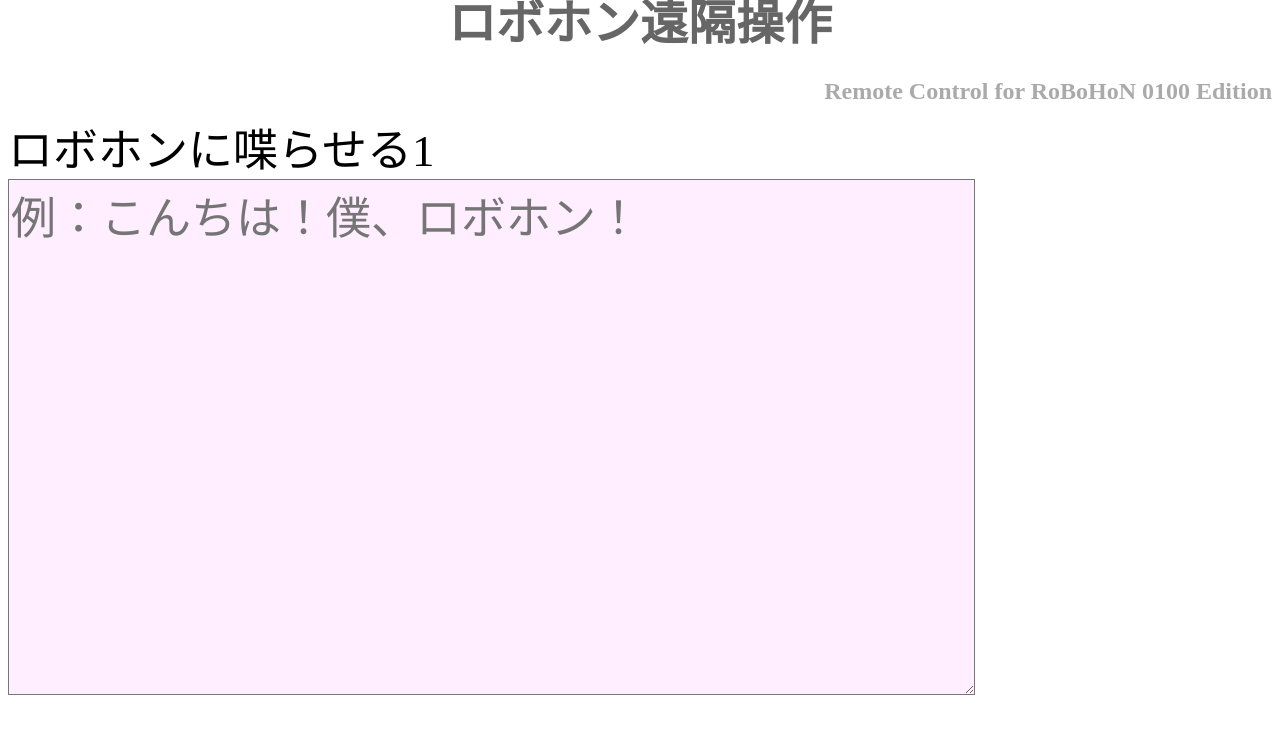
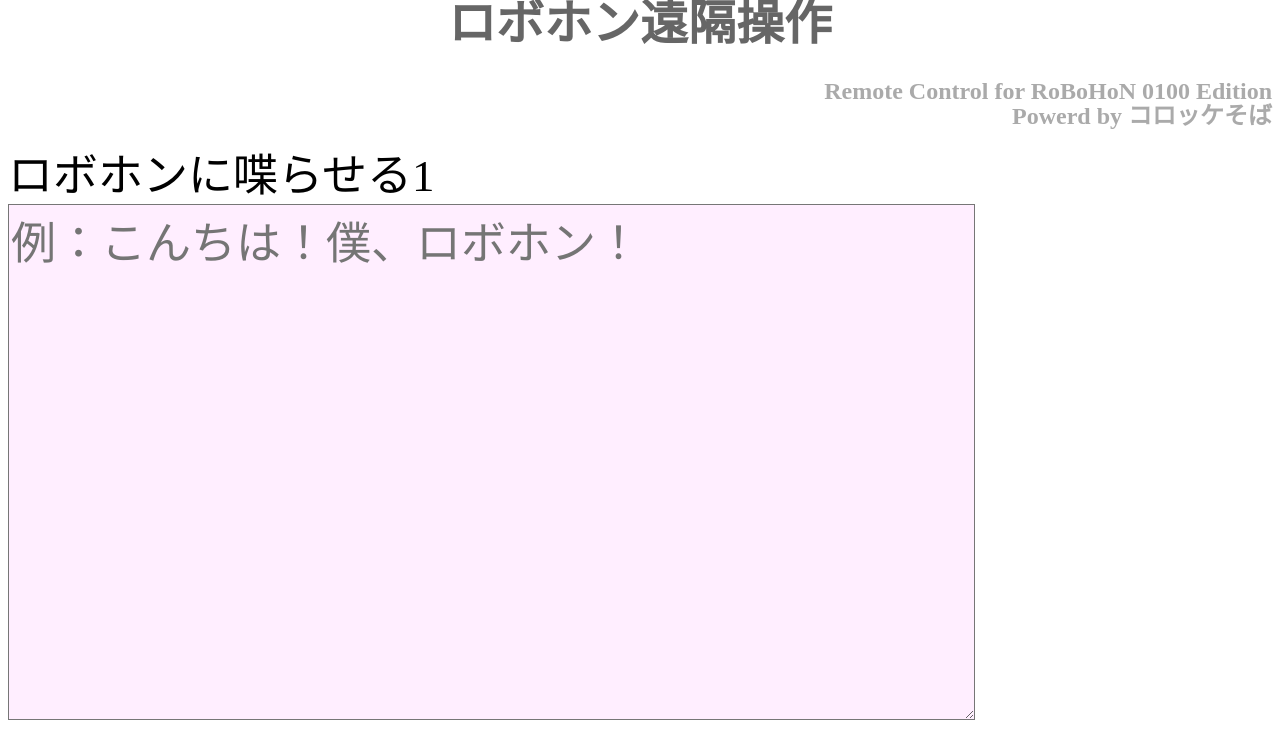
Before and after one commit to ncchs294/remoterobohon, a plain HTML site: page index.html in a window 1280 px wide. Shown: the top 744 px of the page. Drawn offline with nearby package versions, Linux system fonts and the light colour scheme.

Commit message:
Update index.html

```diff
--- a/index.html
+++ b/index.html
@@ -63,7 +63,8 @@
 <font size="10" color="#666666">ロボホン遠隔操作</font><BR><BR><BR><BR><BR><BR><BR><BR>
 </h1>
 <h2>
-<font size="5" color="#aaaaaa">Remote Control for RoBoHoN 0100 Edition</font>
+<font size="5" color="#aaaaaa">Remote Control for RoBoHoN 0100 Edition</font><BR><BR><BR><BR><BR>
+<font size="5" color="#aaaaaa">Powerd by コロッケそば</font>
 </h2>
 
 <div class="container">
```
